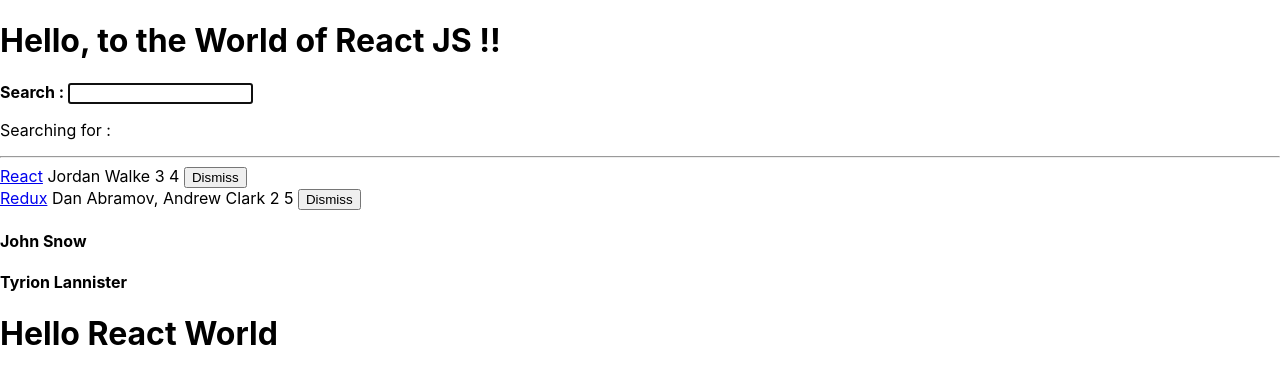
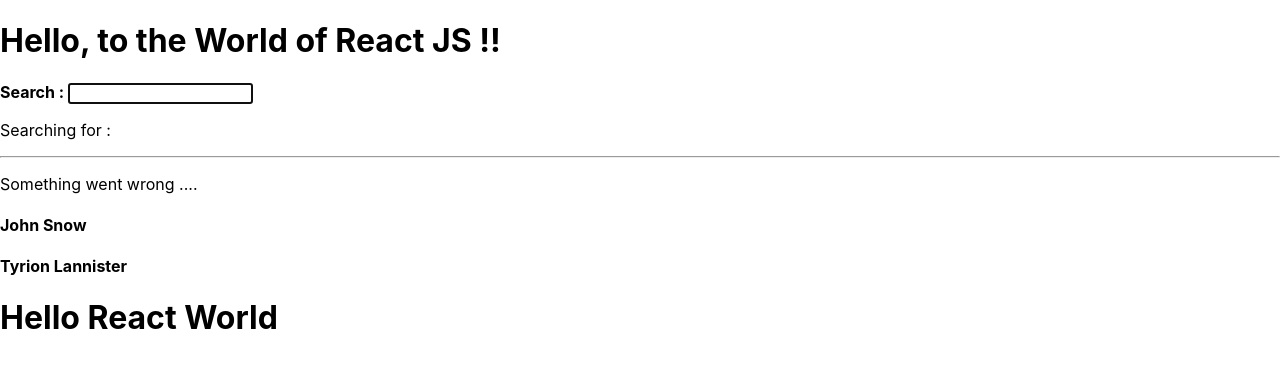
Before and after one commit to hemanthrasabhathula/hacker-stories, a React (Create React App) app: page / in a window 1280 px wide. Shown: the top 384 px of the page. Built offline with nearby package versions, Linux system fonts and the light colour scheme.

Commit message:
React Impossible States

```diff
--- a/src/App.js
+++ b/src/App.js
@@ -43,8 +43,9 @@ const initialStories = [
 ];
 
 const getAsyncStories = () =>
-  new Promise((resolve) => {
-    setTimeout(() => resolve({ data: { stories: initialStories } }), 2000);
+  new Promise((resolve, reject) => {
+    setTimeout(reject, 2000);
+    //setTimeout(() => resolve({ data: { stories: initialStories } }), 2000);
   });
 
 const storiesReducer = (state, action) => {
@@ -57,12 +58,26 @@ const storiesReducer = (state, action) => {
   // }
   console.log("From the storiesReducer", state);
   switch (action.type) {
+    case "STORIES_FETCH_INIT":
+      return { ...state, isLoading: true, isError: false };
+    case "STORIES_FETCH_SUCCESS":
+      return {
+        ...state,
+        isLoading: false,
+        isError: false,
+        data: action.payload,
+      };
+    case "STORIES_FETCH_FAILURE":
+      return { ...state, isLoading: false, isError: true };
     case "SET_STORIES":
       return action.payload;
     case "REMOVE_STORIES":
-      return state.filter(
-        (story) => story.ObjectID !== action.payload.ObjectID
-      );
+      return {
+        ...state,
+        data: state.data.filter(
+          (story) => story.ObjectID !== action.payload.ObjectID
+        ),
+      };
     default:
       throw new Error();
   }
@@ -75,20 +90,28 @@ function App() {
 
   //const [stories, setStories] = useState([]);
 
-  const [stories, dispatchStories] = useReducer(storiesReducer, []);
+  const [stories, dispatchStories] = useReducer(storiesReducer, {
+    data: [],
+    isLoading: false,
+    isError: false,
+  });
 
-  const [isLoading, setIsLoading] = useState(false);
+  // const [isLoading, setIsLoading] = useState(false);
 
-  const [isError, setIsError] = useState(false);
+  // const [isError, setIsError] = useState(false);
 
   useEffect(() => {
-    setIsLoading(true);
+    //setIsLoading(true);
+    dispatchStories({ type: "STORIES_FETCH_INIT" });
     getAsyncStories()
       .then((result) => {
-        dispatchStories({ type: "SET_STORIES", payload: result.data.stories });
-        setIsLoading(false);
+        dispatchStories({
+          type: "STORIES_FETCH_SUCCESS",
+          payload: result.data.stories,
+        });
+        //setIsLoading(false);
       })
-      .catch(() => setIsError(true));
+      .catch(() => dispatchStories({ type: "STORIES_FETCH_FAILURE" }));
   }, []);
 
   const handleRemoveStory = (item) => {
@@ -107,7 +130,7 @@ function App() {
     //localStorage.setItem("search", event.target.value);
   };
 
-  const searchedStories = stories.filter((story) =>
+  const searchedStories = stories.data.filter((story) =>
     story.title.toLowerCase().includes(searchTerm.toLowerCase())
   );
 
@@ -124,8 +147,8 @@ function App() {
         <Text>Search : </Text>
       </InputWithLabel>
       <hr />
-      {isError && <p>Something went wrong ....</p>}
-      {isLoading ? (
+      {stories.isError && <p>Something went wrong ....</p>}
+      {stories.isLoading ? (
         <p>Loading ... </p>
       ) : (
         <List list={searchedStories} onRemoveItem={handleRemoveStory} />
```
